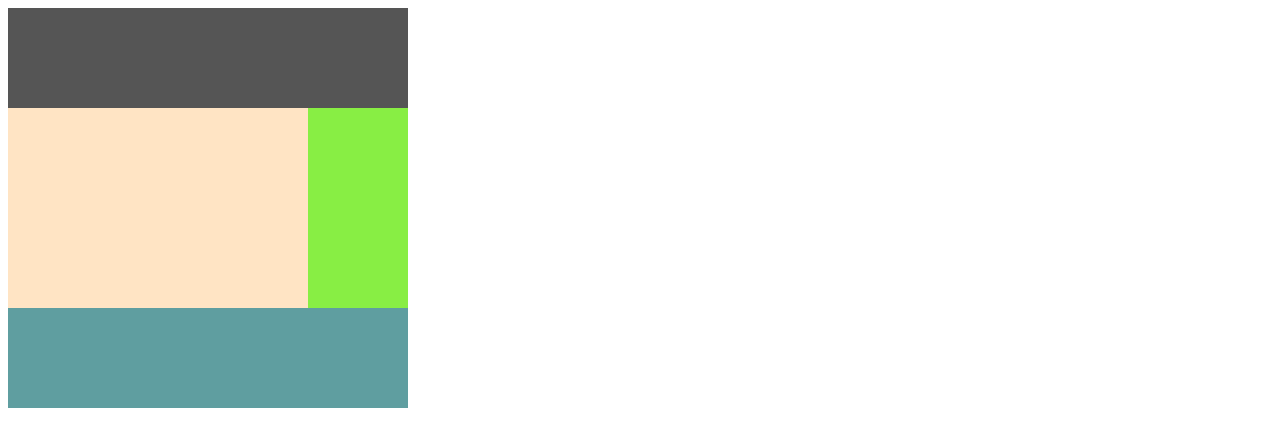
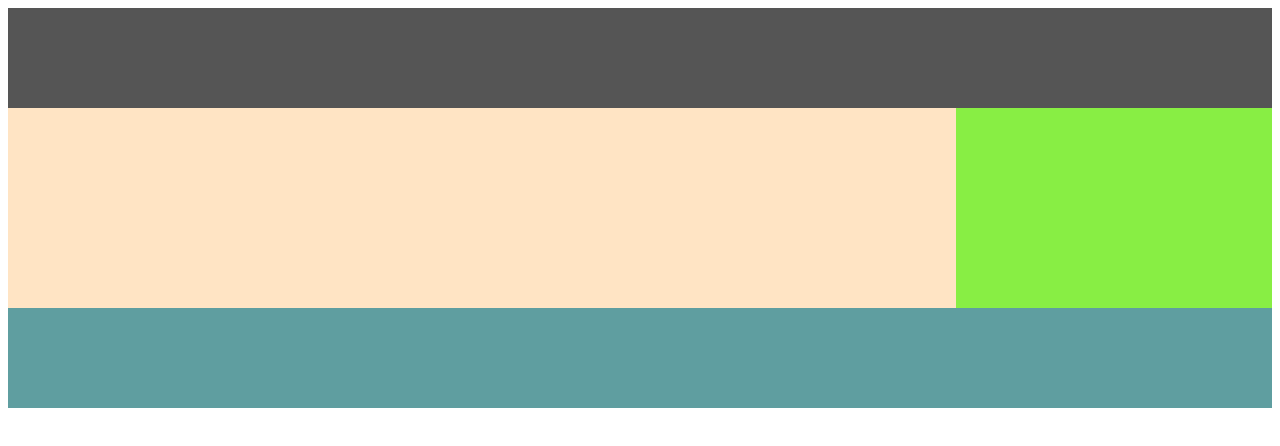
Before and after one commit to paige0701/study-css, a plain HTML site: page grid/index.html in a window 1280 px wide. Drawn offline with Linux system fonts and the light colour scheme.

Commit message:
learn how to use grid-template and "fr"

```diff
--- a/grid/style.css
+++ b/grid/style.css
@@ -1,32 +1,37 @@
 .grid {
     display: grid;
-    grid-template-columns: repeat(4, 100px);
-    grid-template-rows: repeat(4, 100px) ;
+    /*grid-template-columns: repeat(4, 1fr);*/
+
+    /*this doesnt work if .grid does not have height!!*/
+    /*grid-template-rows: repeat(4, 1fr) ;*/
+
+    /*50% of viewport*/
+    height: 50vh;
+
+    /*여기서 첫번째 값은 height, 두번쨰 값은 각 컬럼의 width 를 지정할 수 있다.*/
+    grid-template:
+        "header header header header" 1fr
+    "content content content nav" 2fr
+    "footer footer footer footer" 1fr / 2fr 3fr 1fr 2fr
 
 }
 
 .header {
     background-color: #555555;
-
-    /*grid-column-start, end 의 shortcut*/
-    grid-column: 1/-1;
+    grid-area: header
 }
 
 .content {
     background-color: bisque;
-
-    grid-column: 1/-2;
-    grid-row: 2/-2;
+    grid-area: content
 }
 
 .nav {
     background-color: #88ee44;
-    grid-row: span 2;
+    grid-area: nav
 }
 
 .footer {
     background-color: cadetblue;
-
-    /*use span to tell how many columns to use*/
-    grid-column: span 4;
+    grid-area: footer
 }
```
